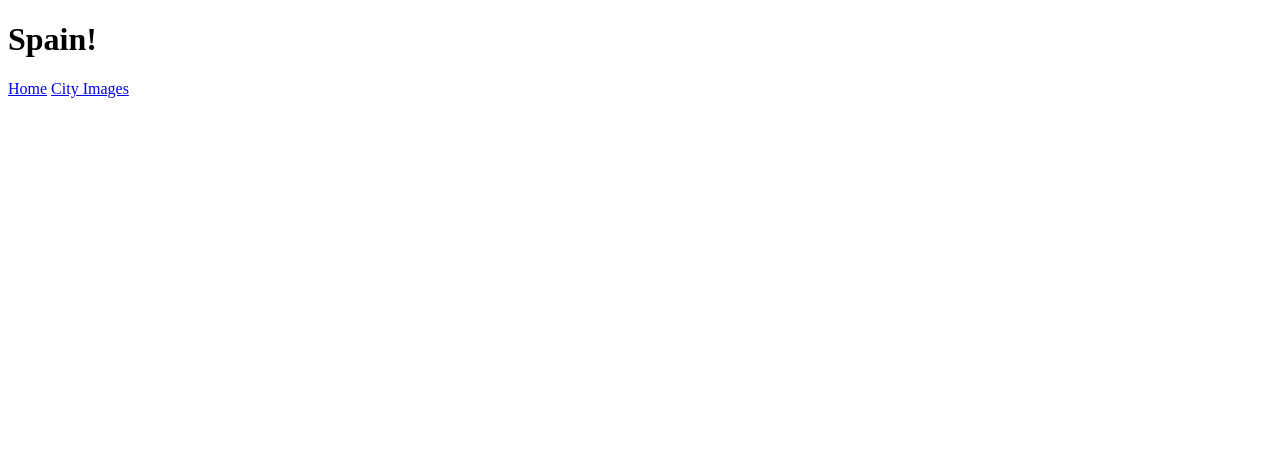
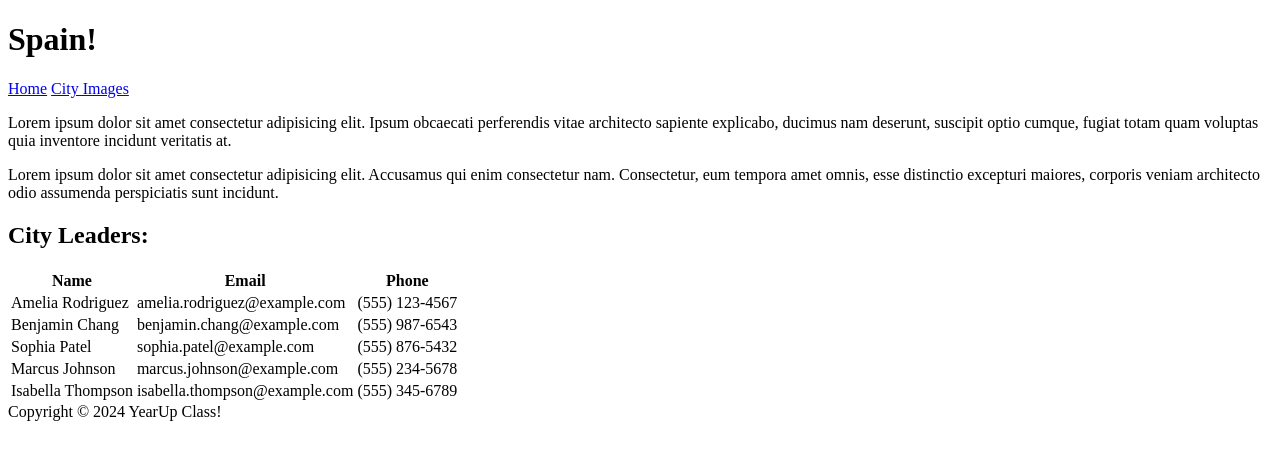
Before and after one commit to mireyaavila01/simple-travel-site, a plain HTML site: page index.html in a window 1280 px wide. Drawn offline with Linux system fonts and the light colour scheme.

Commit message:
Flushed out index/table/footer

```diff
--- a/index.html
+++ b/index.html
@@ -14,3 +14,52 @@
         <a href="index.html">Home</a>
         <a href="cityimages.html">City Images</a>
     </nav>
+    <main>
+        <p>
+            Lorem ipsum dolor sit amet consectetur adipisicing elit. Ipsum obcaecati perferendis vitae architecto sapiente explicabo, ducimus nam deserunt, suscipit optio cumque, fugiat totam quam voluptas quia inventore incidunt veritatis at.
+        </p>
+
+        <p>
+            Lorem ipsum dolor sit amet consectetur adipisicing elit. Accusamus qui enim consectetur nam. Consectetur, eum tempora amet omnis, esse distinctio excepturi maiores, corporis veniam architecto odio assumenda perspiciatis sunt incidunt.
+        </p>
+
+        <h2>City Leaders:</h2>
+        <table>
+            <tr>
+                <th>Name</th>
+                <th>Email</th>
+                <th>Phone</th>
+            </tr>
+            <tr>
+                <td>Amelia Rodriguez</td>
+                <td>amelia.rodriguez@example.com</td>
+                <td>(555) 123-4567</td>
+            </tr>
+            <tr>
+                <td>Benjamin Chang</td>
+                <td>benjamin.chang@example.com</td>
+                <td>(555) 987-6543</td>
+            </tr>
+            <tr>
+                <td>Sophia Patel</td>
+                <td>sophia.patel@example.com</td>
+                <td>(555) 876-5432</td>
+            </tr>
+            <tr>
+                <td>Marcus Johnson</td>
+                <td>marcus.johnson@example.com</td>
+                <td>(555) 234-5678</td>
+            </tr>
+            <tr>
+                <td>Isabella Thompson</td>
+                <td>isabella.thompson@example.com</td>
+                <td>(555) 345-6789</td>
+            </tr>
+        </table>
+    </main>
+    <footer>
+        Copyright &copy; 2024 YearUp Class!
+    </footer>
+</body>
+
+</html>
```
